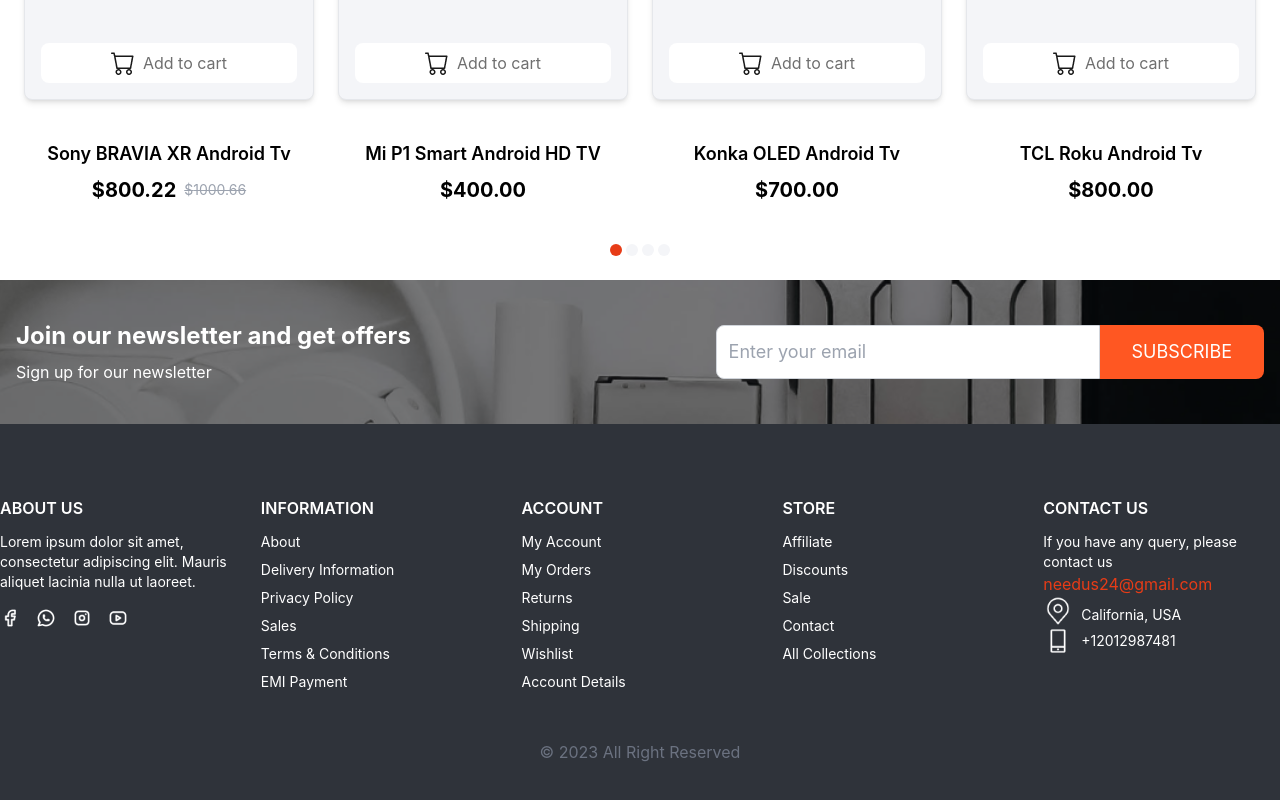
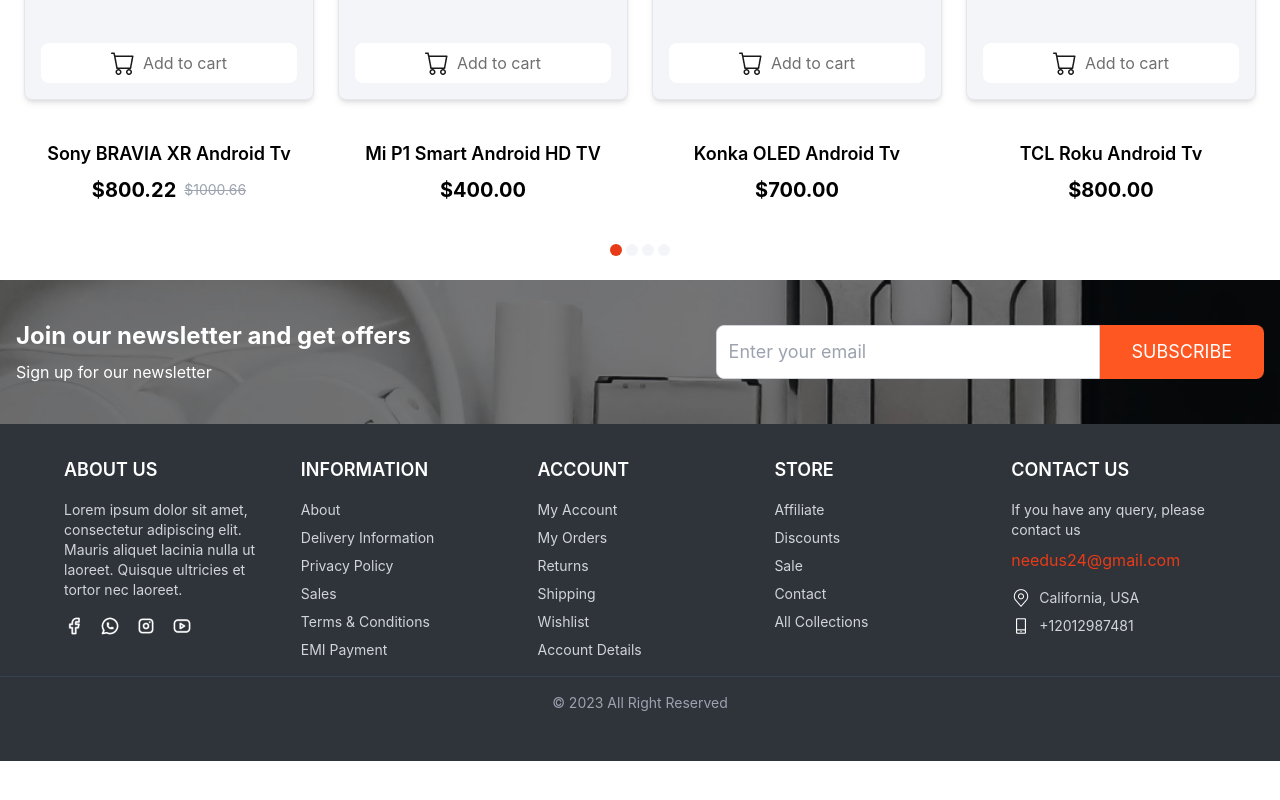
Before and after one commit to James-Gamboa/landing-page-ecommerce, a Next.js app: page / in a window 1280 px wide. Shown: the part 1244-2044 px from the top of the page. After the commit the page ends 2005 px from the top, so only its background shows below. Built offline with nearby package versions, Linux system fonts and the light colour scheme.

Commit message:
update footer

```diff
--- a/app/components/Footer.jsx
+++ b/app/components/Footer.jsx
@@ -32,45 +32,46 @@
         </div>
       </div>
 
-      <footer className="bg-custom-high-gray text-white py-10">
-        <div className="py-8">
-          <div className="container mx-auto grid grid-cols-1 sm:grid-cols-2 md:grid-cols-3 lg:grid-cols-5 gap-6 text-center sm:text-left">
+      <footer className="bg-custom-high-gray text-white py-8">
+        <div className="container mx-auto max-w-6xl grid grid-cols-1 sm:grid-cols-2 md:grid-cols-5 gap-8 text-left">
           <div>
-              <h3 className="font-semibold mb-3">ABOUT US</h3>
-              <p className="text-white text-sm">
+            <h3 className="font-semibold mb-4 text-lg">ABOUT US</h3>
+            <p className="text-gray-300 text-sm mb-4">
               Lorem ipsum dolor sit amet, consectetur adipiscing elit. Mauris
-                aliquet lacinia nulla ut laoreet.
+              aliquet lacinia nulla ut laoreet. Quisque ultricies et tortor nec
+              laoreet.
             </p>
-              <div className="flex justify-center sm:justify-start space-x-4 mt-4">
+            <div className="flex space-x-4">
               <Image
                 src="/img/logo-facebook.png"
-                  alt="Logo Facebook"
+                alt="Facebook"
                 width={20}
                 height={20}
               />
               <Image
                 src="/img/logo-whatsapp.png"
-                  alt="Logo Whatsapp"
+                alt="Whatsapp"
                 width={20}
                 height={20}
               />
               <Image
                 src="/img/logo-instagram.png"
-                  alt="Logo Instagram"
+                alt="Instagram"
                 width={20}
                 height={20}
               />
               <Image
                 src="/img/logo-youtube.png"
-                  alt="Logo Youtube"
+                alt="Youtube"
                 width={20}
                 height={20}
               />
             </div>
           </div>
+
           <div>
-              <h3 className="font-semibold mb-3">INFORMATION</h3>
-              <ul className="text-white text-sm space-y-2">
+            <h3 className="font-semibold mb-4 text-lg">INFORMATION</h3>
+            <ul className="space-y-2 text-gray-300 text-sm">
               <li>About</li>
               <li>Delivery Information</li>
               <li>Privacy Policy</li>
@@ -79,9 +80,10 @@
               <li>EMI Payment</li>
             </ul>
           </div>
+
           <div>
-              <h3 className="font-semibold mb-3">ACCOUNT</h3>
-              <ul className="text-white text-sm space-y-2">
+            <h3 className="font-semibold mb-4 text-lg">ACCOUNT</h3>
+            <ul className="space-y-2 text-gray-300 text-sm">
               <li>My Account</li>
               <li>My Orders</li>
               <li>Returns</li>
@@ -90,9 +92,10 @@
               <li>Account Details</li>
             </ul>
           </div>
+
           <div>
-              <h3 className="font-semibold mb-3">STORE</h3>
-              <ul className="text-white text-sm space-y-2">
+            <h3 className="font-semibold mb-4 text-lg">STORE</h3>
+            <ul className="space-y-2 text-gray-300 text-sm">
               <li>Affiliate</li>
               <li>Discounts</li>
               <li>Sale</li>
@@ -100,34 +103,35 @@
               <li>All Collections</li>
             </ul>
           </div>
+
           <div>
-              <h3 className="font-semibold mb-3">CONTACT US</h3>
-              <p className="text-white text-sm">
+            <h3 className="font-semibold mb-4 text-lg">CONTACT US</h3>
+            <p className="text-gray-300 text-sm mb-2">
               If you have any query, please contact us
             </p>
-              <p className="text-custom-light-orange">needus24@gmail.com</p>
-              <div className="flex items-center space-x-2">
+            <p className="text-custom-light-orange mb-4">needus24@gmail.com</p>
+            <div className="flex items-start space-x-2 mb-2">
               <Image
                 src="/img/logo-location.png"
-                  alt="Logo Location"
-                  width={30}
-                  height={30}
+                alt="Location"
+                width={20}
+                height={20}
               />
-                <p className="text-white text-sm mt-2">California, USA</p>
+              <p className="text-gray-300 text-sm">California, USA</p>
             </div>
-              <div className="flex items-center space-x-2">
+            <div className="flex items-start space-x-2">
               <Image
                 src="/img/logo-mobile.png"
-                  alt="Logo Mobile"
-                  width={30}
-                  height={30}
+                alt="Mobile"
+                width={20}
+                height={20}
               />
-                <p className="text-white text-sm">+12012987481</p>
+              <p className="text-gray-300 text-sm">+12012987481</p>
             </div>
           </div>
         </div>
-        </div>
-        <div className="py-4 text-center text-gray-500">
+
+        <div className="mt-4 border-t border-gray-700 py-4 text-center text-gray-400 text-sm ">
           <p>&copy; 2023 All Right Reserved</p>
         </div>
       </footer>
```
Lines whose indentation alone changed are shown as unchanged.
